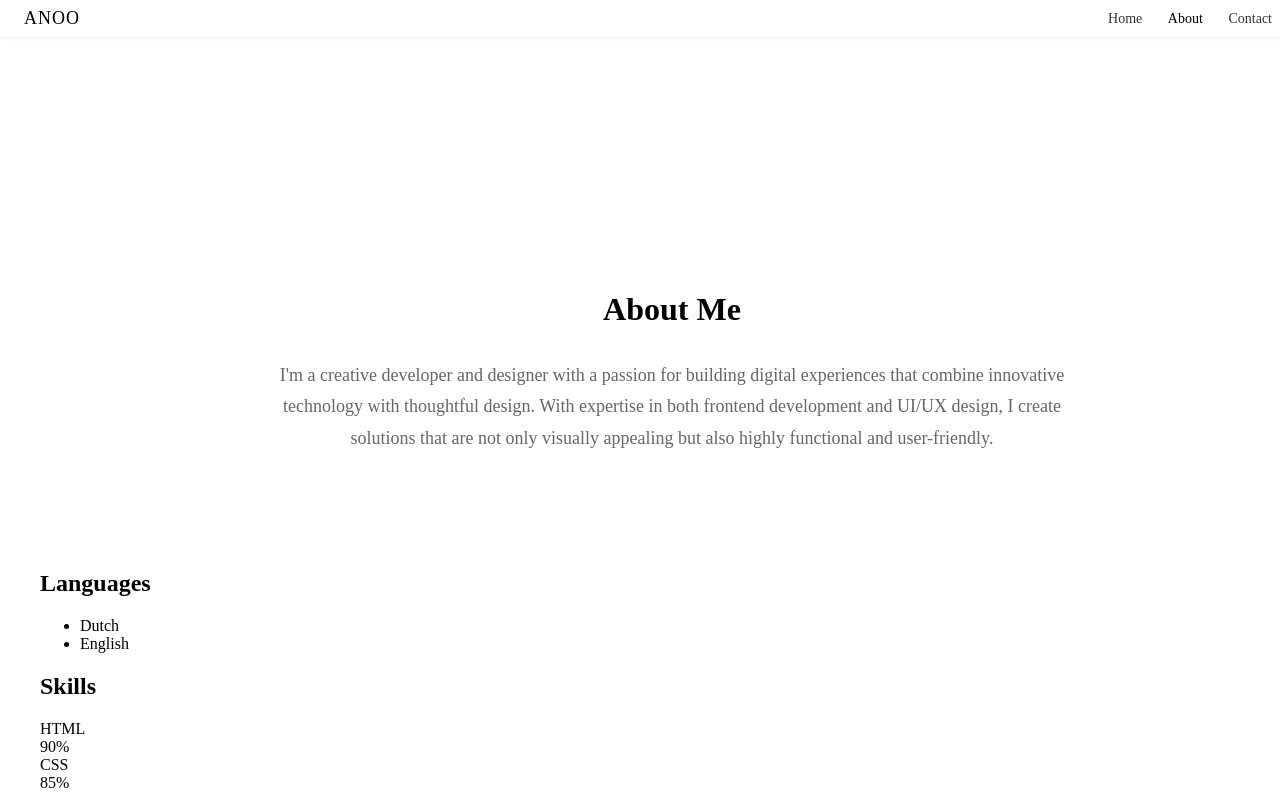
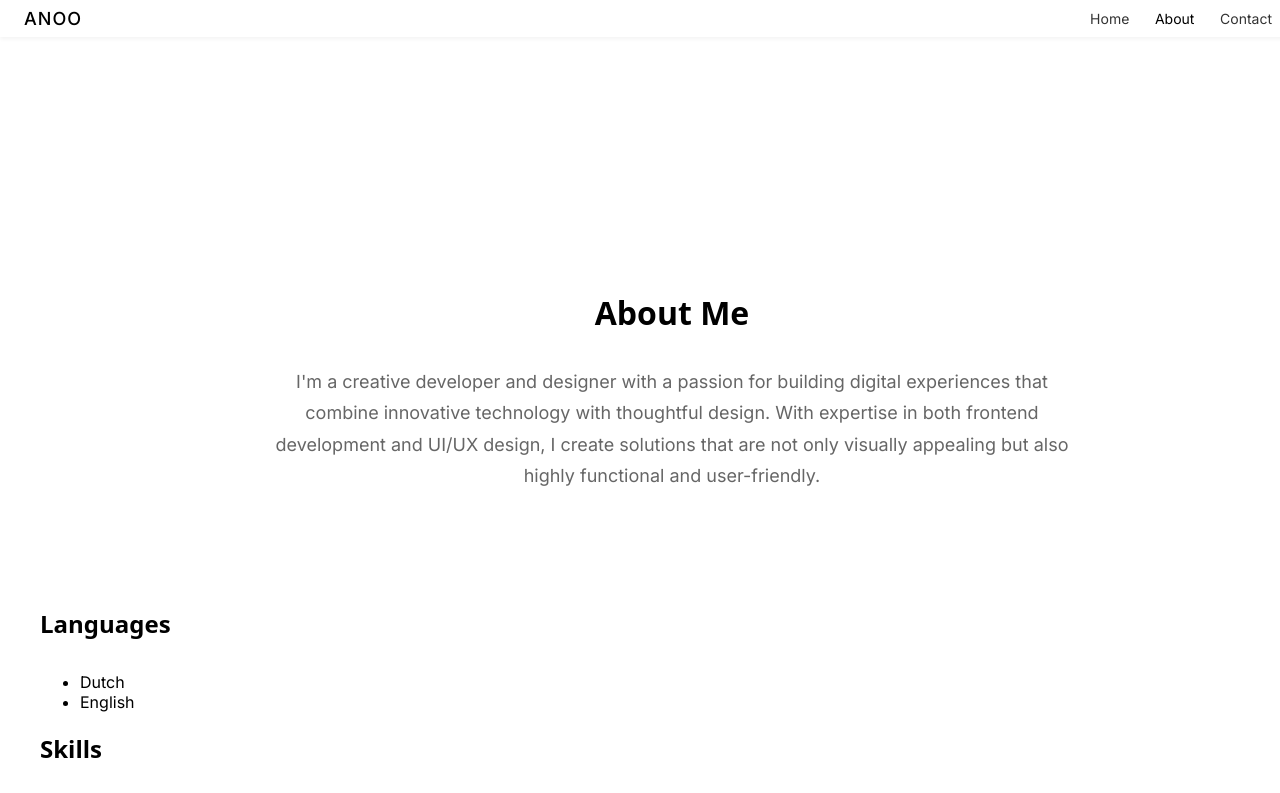
Before and after one commit to 4N00/anoo, a Next.js app: page /about in a window 1280 px wide. Shown: the top 793 px of the page. Built offline with nearby package versions, Linux system fonts and the light colour scheme.

Commit message:
refactor: font handling
- Add Inter and Josefin Sans fonts
- Update theme with h1 and heading font definitions
- Apply Inter to h1 and body text
- Apply Josefin Sans to h2-h6 headings
- Update section titles in components to use theme fonts

```diff
--- a/src/app/layout.tsx
+++ b/src/app/layout.tsx
@@ -1,10 +1,13 @@
 'use client';
 
+import { Inter } from 'next/font/google';
 import { QueryClient, QueryClientProvider } from "@tanstack/react-query";
 import { ProjectsProvider } from "../context/ProjectsContext";
 import { ThemeProvider } from "../styles/theme";
 import Navbar from "../components/Navbar";
 import { styled } from "styled-components";
+
+const inter = Inter({ subsets: ['latin'] });
 
 const queryClient = new QueryClient();
 
@@ -19,7 +22,7 @@ export default function RootLayout({
 }) {
   return (
     <html lang="en">
-      <body>
+      <body className={inter.className}>
         <QueryClientProvider client={queryClient}>
           <ThemeProvider>
             <ProjectsProvider>
--- a/src/components/HeroSection/styles.ts
+++ b/src/components/HeroSection/styles.ts
@@ -2,7 +2,7 @@ import styled from 'styled-components';
 import { motion } from 'framer-motion';
 
 export const Letter = styled(motion.span)`
-  font-family: var(--font-inter);
+  font-family: ${({ theme }) => theme.fonts.body};
   font-size: clamp(1.5rem, 8vw, 6rem);
   font-weight: ${({ theme }) => theme.typography.fontWeight.bold};
   line-height: ${({ theme }) => theme.typography.lineHeight.none};
--- a/src/components/Navbar/styles.ts
+++ b/src/components/Navbar/styles.ts
@@ -28,7 +28,7 @@ export const Logo = styled(Link)`
   font-weight: ${({ theme }) => theme.typography.fontWeight.medium};
   color: ${({ theme }) => theme.colors.text.primary};
   text-decoration: none;
-  font-family: var(--font-inter);
+  font-family: ${({ theme }) => theme.fonts.body};
   z-index: ${({ theme }) => theme.zIndex.header + 10};
   letter-spacing: 1px;
 `;
@@ -51,7 +51,7 @@ export const NavLink = styled(Link)`
   text-decoration: none;
   font-size: ${({ theme }) => theme.typography.fontSize.sm};
   font-weight: ${({ theme }) => theme.typography.fontWeight.normal};
-  font-family: var(--font-inter);
+  font-family: ${({ theme }) => theme.fonts.body};
   transition: all 0.3s ease;
   opacity: 0.8;
   position: relative;
@@ -150,7 +150,7 @@ export const MobileNavLink = styled(motion(Link))`
   text-decoration: none;
   font-size: 2.5rem;
   font-weight: ${({ theme }) => theme.typography.fontWeight.medium};
-  font-family: var(--font-inter);
+  font-family: ${({ theme }) => theme.fonts.body};
   opacity: 0.7;
   transition: all 0.3s ease;
   letter-spacing: 2px;
@@ -174,6 +174,6 @@ export const ContactInfo = styled.div`
   color: ${({ theme }) => theme.colors.background.primary};
   font-size: ${({ theme }) => theme.typography.fontSize.sm};
   opacity: 0.5;
-  font-family: var(--font-inter);
+  font-family: ${({ theme }) => theme.fonts.body};
   letter-spacing: 1px;
 `;
--- a/src/components/ProjectSection/styles.ts
+++ b/src/components/ProjectSection/styles.ts
@@ -7,6 +7,7 @@ export const SectionContainer = styled.section`
 export const SectionTitle = styled.h2`
   font-size: ${({ theme }) => theme.typography.fontSize['2xl']};
   font-weight: ${({ theme }) => theme.typography.fontWeight.bold};
+  font-family: ${({ theme }) => theme.fonts.heading};
   color: ${({ theme }) => theme.colors.text.primary};
   margin-bottom: ${({ theme }) => theme.spacing.xl};
 `;
--- a/src/components/about/LanguagesSection/styles.ts
+++ b/src/components/about/LanguagesSection/styles.ts
@@ -2,7 +2,13 @@ import { styled } from 'styled-components';
 import { motion } from 'framer-motion';
 
 export const LanguagesContainer = styled(motion.section)``;
-export const LanguagesTitle = styled.h2``;
+export const LanguagesTitle = styled.h2`
+  font-family: ${({ theme }) => theme.fonts.heading};
+  font-size: ${({ theme }) => theme.typography.fontSize['2xl']};
+  font-weight: ${({ theme }) => theme.typography.fontWeight.bold};
+  color: ${({ theme }) => theme.colors.text.primary};
+  margin-bottom: ${({ theme }) => theme.spacing.xl};
+`;
 export const LanguagesList = styled.ul``;
 export const LanguageItem = styled.li``;
 export const LanguageName = styled.span``;
--- a/src/components/about/ProfileSection/styles.ts
+++ b/src/components/about/ProfileSection/styles.ts
@@ -14,6 +14,7 @@ export const ProfileContent = styled.div`
 export const ProfileTitle = styled.h2`
   font-size: ${({ theme }) => theme.typography.fontSize['3xl']};
   font-weight: ${({ theme }) => theme.typography.fontWeight.bold};
+  font-family: ${({ theme }) => theme.fonts.heading};
   color: ${({ theme }) => theme.colors.text.primary};
   margin-bottom: ${({ theme }) => theme.spacing.xl};
 `;
--- a/src/components/about/SkillsSection/styles.ts
+++ b/src/components/about/SkillsSection/styles.ts
@@ -2,7 +2,13 @@ import { styled } from 'styled-components';
 import { motion } from 'framer-motion';
 
 export const SkillsContainer = styled(motion.section)``;
-export const SkillsTitle = styled.h2``;
+export const SkillsTitle = styled.h2`
+  font-family: ${({ theme }) => theme.fonts.heading};
+  font-size: ${({ theme }) => theme.typography.fontSize['2xl']};
+  font-weight: ${({ theme }) => theme.typography.fontWeight.bold};
+  color: ${({ theme }) => theme.colors.text.primary};
+  margin-bottom: ${({ theme }) => theme.spacing.xl};
+`;
 export const SkillsGrid = styled.div``;
 export const SkillItem = styled.div``;
 export const SkillName = styled.span``;
--- a/src/styles/GlobalStyles.ts
+++ b/src/styles/GlobalStyles.ts
@@ -15,10 +15,6 @@ export const GlobalStyles = createGlobalStyle`
   /* Document */
   :root {
     --max-width: 1200px;
-    --font-inter: ${({ theme }) => theme.fonts.body};
-
-    /* Prevent adjustments of font size after orientation changes in iOS */
-    -webkit-text-size-adjust: 100%;
     /* Enable smooth scrolling */
     scroll-behavior: smooth;
   }
@@ -33,10 +29,19 @@ export const GlobalStyles = createGlobalStyle`
     -webkit-font-smoothing: antialiased;
     -moz-osx-font-smoothing: grayscale;
     text-rendering: optimizeLegibility;
+    -webkit-text-size-adjust: 100%;
+    -ms-text-size-adjust: 100%;
   }
 
   /* Typography */
-  h1, h2, h3, h4, h5, h6 {
+  h1 {
+    font-family: ${({ theme }) => theme.fonts.h1};
+    line-height: 1.25;
+    color: ${({ theme }) => theme.colors.text.primary};
+    overflow-wrap: break-word;
+  }
+
+  h2, h3, h4, h5, h6 {
     font-family: ${({ theme }) => theme.fonts.heading};
     line-height: 1.25;
     color: ${({ theme }) => theme.colors.text.primary};
@@ -169,31 +174,8 @@ export const GlobalStyles = createGlobalStyle`
     -webkit-tap-highlight-color: transparent;
   }
 
-  * {
-    margin: 0;
-    padding: 0;
-    box-sizing: border-box;
-  }
-
-  body {
-    font-family: 'Inter', sans-serif;
-    -webkit-font-smoothing: antialiased;
-    -moz-osx-font-smoothing: grayscale;
-  }
-
   code {
-    font-family: source-code-pro, Menlo, Monaco, Consolas, 'Courier New', monospace;
-  }
-
-  /* Reset link styles */
-  a {
-    color: inherit;
-    text-decoration: none;
-  }
-
-  /* Override default visited link color */
-  a:visited {
-    color: inherit;
+    font-family: ${({ theme }) => theme.fonts.mono};
   }
 `;
 
--- a/src/styles/styled.d.ts
+++ b/src/styles/styled.d.ts
@@ -87,6 +87,7 @@ declare module 'styled-components' {
     };
     fonts: {
       body: string;
+      h1: string;
       heading: string;
       mono: string;
     };
--- a/src/styles/themeConfig.ts
+++ b/src/styles/themeConfig.ts
@@ -85,8 +85,9 @@ export const theme: DefaultTheme = {
     }
   },
   fonts: {
-    body: 'var(--font-inter), system-ui, sans-serif',
-    heading: 'var(--font-inter), system-ui, sans-serif',
+    body: 'Inter, system-ui, sans-serif',
+    h1: 'Inter, system-ui, sans-serif',
+    heading: 'Josefin Sans, system-ui, sans-serif',
     mono: 'ui-monospace, SFMono-Regular, Menlo, Monaco, Consolas, monospace'
   },
   spacing: {
```
